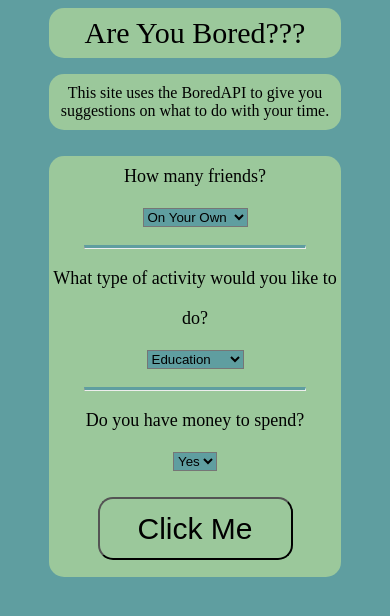
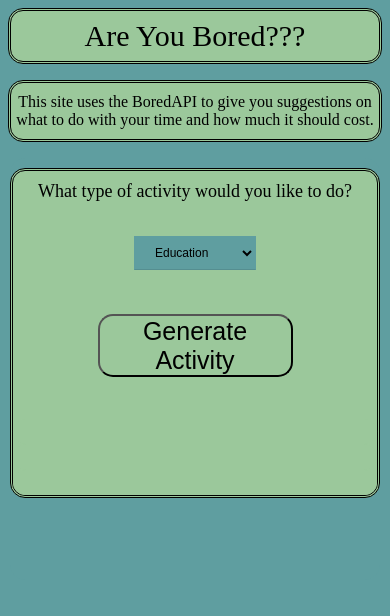
Before and after one commit to HTMLMonger/Bored-Api-Project, a website: page index.html in a window 390 px wide. Drawn offline with Linux system fonts and the light colour scheme.

Commit message:
Re adjusted scope to reduce number of options
*Gives more detail about each activity
*Removed the ability to choose participant number and price as API did not support this
*Adjusted UI for Mobile and Desktop

```diff
--- a/index.html
+++ b/index.html
@@ -13,24 +13,14 @@
                 </div>
                 <div class="break"></div>
                 <p>
-                    This site uses the BoredAPI to give you suggestions on what to do with your time.
+                    This site uses the BoredAPI to give you suggestions on what to do with your time and how much it should cost.
                 </p>
     </div>
 
     <div class="container">
         <div class="options">
-            <form id="myForm">
-            <caption>How many friends?</caption>
-            <br>
-            <select class="opt" name="numPeople" id="numPeople">
-                <option value="1">On Your Own</option>
-                <option value="2">One Friends</option>
-                <option value="3">Two Friends</option>
-                <option value="4">Three Friends</option>
-                <option value="5">Four Friends</option>
+            <form id="myForm" method="post" action="/index.js">
 
-            </select>
-            <hr class="rounded">
             <caption>What type of activity would you like to do?</caption>
             <br>
             <select name="type" id="type">
@@ -44,17 +34,14 @@
                 <option value="music">Music</option>
                 <option value="busywork">Busy Work</option>
             </select>
-            <hr class="rounded">
-            <caption>Do you have money to spend?</caption>
-            <br>
-                <select name="money" id="money">
-                    <option value="1">Yes</option>
-                    <option value="0">No</option>
-                </select>
+
                 <br>
                 <button type="submit";
-" id="but">Click Me</button>
+" id="but">Generate Activity</button>
                 <div id="answer"></div>
+                <div id="answer2"></div>
+                <div id="answer3"></div>
+
             </form>
         </div>
 
--- a/index.js
+++ b/index.js
@@ -1,20 +1,60 @@
 'use strict';
 
-myForm.addEventListener("submit", (e) => {
-    e.preventDefault();
-let people = document.getElementById(`numPeople`).value;
-let type = document.getElementById(`type`).value;
+// Assuming you have a form element with the id "myForm" in your HTML.
+const myForm = document.getElementById('myForm');
+const answer = document.getElementById('answer');
+const answer2 = document.getElementById('answer2');
+const answer3 = document.getElementById('answer3');
+
+myForm.addEventListener('submit', (event) => {
+    event.preventDefault();
+
+    const type = document.getElementById('type').value;
 
 
-function boredFetch() {
-    fetch(`http://www.boredapi.com/api/activity?type=${type}&participants${people}`,{
-      })
-    .then( response => response.json() )
-    .then( response => addDom(response.activity) )
+    // Call the boredFetch function with the user input values.
+    boredFetch(type);
+});
+
+function addDom(info,info2,info3) {
+    // Display the activity info on the page.
+    answer.innerHTML = JSON.stringify(info);
+    let price = JSON.stringify(info2);
+    answer3.innerHTML = `People: ${JSON.stringify(info3)}`;
+    if (price == 0){
+        answer2.innerHTML = "Price: FREE"
+    } else if (price > 0 && price < 0.1){
+        answer2.innerHTML = "Price: Dirt Cheap";
+    } else if (price >= 0.1 && price < 0.2) {
+        answer2.innerHTML = "Price: Cheap";
+    } else if (price >= 0.2 && price < 0.3) {
+        answer2.innerHTML = "Price: Innexpensive";
+    }else if (price >= 0.3 && price < 0.4) {
+        answer2.innerHTML = "Price: Fair";
+    }else if (price >= 0.4 && price < 0.5) {
+        answer2.innerHTML = "Price: Middle of the Range";
+    }else if (price >= 0.5 && price < 0.6) {
+        answer2.innerHTML = "Price: Getting Pricey";
+    }else if (price >= 0.6 && price < 0.7) {
+        answer2.innerHTML = "Price: Kinda Expensive";
+    }else if (price >= 0.7 && price < 0.8) {
+        answer2.innerHTML = "Price: Too Steep";
+    }else if (price >= 0.8 && price < 0.9) {
+        answer2.innerHTML = "Price: Epensive";
+    }else if (price >= 0.9 && price < 1) {
+        answer2.innerHTML = "Price: Fit for a King";
+    }
+
 }
 
-function addDom(info){
-    document.getElementById(`answer`).innerHTML = JSON.stringify(info);
+
+function boredFetch( type) {
+    const apiUrl = `http://www.boredapi.com/api/activity?type=${type}`
+
+
+    fetch(apiUrl)
+    .then((response) => response.json())
+    .then((response) => addDom(response.activity,response.price,response.participants))
+    .catch((err) => console.error(`error:`,err));
+
 }
-boredFetch(people,type);
-})
--- a/style.css
+++ b/style.css
@@ -6,6 +6,7 @@
     flex-wrap: wrap;
     justify-content:center;
     max-height: 100vh;
+
 
 }
 .container > .mainTitle{
@@ -17,6 +18,8 @@
     font-size: 30px;
     flex-grow: 2;
     border-radius: 15px;
+    border-style:double
+
 }
 .container > .options{
     width: 50vw;
@@ -26,6 +29,7 @@
     line-height: 50px;
     font-size: 25px;
     flex-grow: 2;
+    border-radius:15px;
 }
 button{
     background-color: rgb(155, 200, 155);
@@ -33,15 +37,17 @@ button{
     max-width: 75vw;
     height: 7.5vh;
     text-align: center;
-    font-size: 30px;
+    font-size: 25px;
     flex-grow: 2;
     border-radius: 15px;
-    margin-top:3vh;
-    margin-bottom: 5vh;
+    margin-top:6vh;
+    margin-bottom: 2vh;
 }
 .container > .options > form{
     background-color: rgb(155, 200, 155);
     border-radius: 15px;
+    border-style:double
+
 
 }
 hr.rounded {
@@ -58,25 +64,67 @@ p{
     border-radius: 15px;
     padding-top: 10px;
     padding-bottom:10px;
+    border-style:double
+
 }
 .break {
     flex-basis: 100%;
     height: 0;
   }
+#type{
+  padding: 8px 16px;
+  margin-top: 6vh;
+  border: 1px solid transparent;
+  border-color: transparent transparent rgba(0, 0, 0, 0.1) transparent;
+  cursor: pointer;
+  font-size: 1.25rem;
+}
+  #answer,#answer2,#answer3{
+    background-color: rgb(155, 200, 155);
+    text-align: center;
+    max-width: 75vw;
+    font-size:20;
+    flex-grow: 2;
+    border-radius: 15px;
+    padding-top: 3vh;
+    padding-bottom:3vh;
+
+  }
 @media only screen and (max-width: 600px) {
+    .container > .mainTitle{
+        max-width: 95vw;
+    }
+    .container > .mainTitle{
+        background-color: rgb(155, 200, 155);
+        width: 95vw;
+        max-width: 95vw;
+        text-align: center;
+        line-height: 50px;
+        font-size: 30px;
+        flex-grow: 2;
+        border-radius: 15px;
+        border-style:double
 
+    }
+    .container > .options{
+        width: 95vw;
+        max-width: 95vw;
+        height:55vh;
+        text-align: center;
+        line-height: 50px;
+        font-size: 25px;
+        border-radius:15px;
+    }
     .header > .mainTitle{
 
-            width: 50vw;
+            width: 95vw;
             max-width: 100vw;
             text-align: center;
             line-height: 75px;
             font-size: 30px;
             flex-grow: 2;
     }
-    .container{
 
-    }
     .container > .options{
         height: 50vh;
     }
@@ -88,8 +136,36 @@ p{
 
     }
     button{
-        min-height: 35px;
-        margin-top: 2vh;
-        margin-bottom: 2vh;
+        min-height: 5vh;
+        margin-top: 5vh;
+        margin-bottom: 5vh;
+
+
+    }
+    #type{
+        font-size: .75rem;
+        margin-top: 3vh;
+    }
+    #answer,#answer2,#answer3{
+        background-color: rgb(155, 200, 155);
+        text-align: center;
+        max-width: 95vw;
+        font-size:20;
+        border-radius: 15px;
+        padding-top: 1vh;
+        padding-bottom:2vh;
+
+      }
+      p{
+        background-color: rgb(155, 200, 155);
+        text-align: center;
+        max-width: 95vw;
+        font-size:20;
+        flex-grow: 2;
+        border-radius: 15px;
+        padding-top: 10px;
+        padding-bottom:10px;
+        border-style:double
+
     }
   }
```
